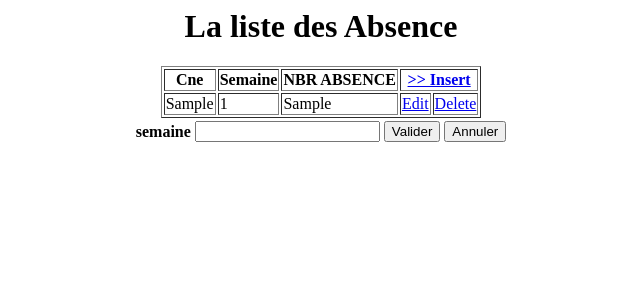
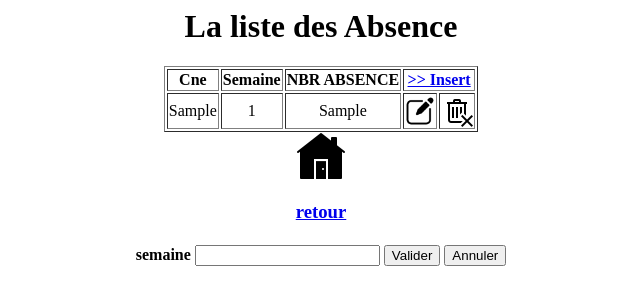
Before and after one commit to souhailbakioui/absenceApp, a PHP site: page /IHM/Absence/absence.php in a window 1280 px wide. Shown: the top 305 px of the page, without its empty margins (319-959 px from the left). Run offline with PHP 8.4, Linux system fonts and the light colour scheme; tables that the repository leaves empty or names only in its code hold one stand-in row (values such as "Sample post"); lists and menus that the app fills with data are empty.

Commit message:
add icons

```diff
--- a/Access_BD/Absence.php
+++ b/Access_BD/Absence.php
@@ -11,16 +11,18 @@ $req="insert into absence(semaine,cne,nbr_abs)
 
 function update($data){
 Global $link;
+var_dump($data);
+die();
 $req="update absence set cne='{$data[1]}',
-                        nbr_abs='{$data[2]}'
-						where semaine='{$data[0]}' and  cne ='$data[1]'";
-//die($req);
+        nbr_abs='{$data[2]}'
+        where semaine='{$data[0]}' and  cne ='$data[1]'";
+
 	mysqli_query($link,$req);
 }
 
-function delete($id,$cin){
+function delete($id){
 Global $link;
-$req="delete from absence where semaine='$id' and  cin ='$cin'";
+$req="delete from absence where  cne ='$id'";
 mysqli_query($link,$req);
 }
 
--- a/IHM/Absence/absence.php
+++ b/IHM/Absence/absence.php
@@ -1,33 +1,40 @@
 <?php
 include_once "../../Access_BD/Absence.php";
-$res=all();
-if((isset($_GET['submitSemain'])&&$_GET['action']=='shearch')){
-    $abcent=getAbsenctBySemain($_GET['nbrSmaine']);
+$res = all();
+if ((isset($_GET['submitSemain']) && $_GET['action'] == 'shearch')) {
+    $abcent = getAbsenctBySemain($_GET['nbrSmaine']);
 }
 
 ?>
 <center>
     <h1>La liste des Absence</h1>
-<table border="1">
+    <table border="1" style="text-align: center;">
         <tr>
             <th>Cne</th>
             <th>Semaine</th>
             <th>NBR ABSENCE</th>
             <th colspan="3"><a href="form.php">>> Insert</a></th>
         </tr>
-<?php while($V=mysqli_fetch_array($res))
-      {
+        <?php while ($V = mysqli_fetch_array($res)) {
         ?>
             <tr>
-        <td> <?=$V[1] ?? ""?></td>
-        <td> <?=$V[0] ?? ""?></td>
-        <td> <?=$V[2] ?? ""?></td>
-        <td><a href="form.php?action=update&id=<?=$V[1]?>">Edit</a></td>
-        <td><a href="../../Traitement/Eleve.php?action=delete&id=<?=$V[1]?>&nom=<?=$V[0]?>">Delete</a></td>
+                <td> <?= $V[1] ?? "" ?></td>
+                <td> <?= $V[0] ?? "" ?></td>
+                <td> <?= $V[2] ?? "" ?></td>
+                <td><a href="form.php?action=update&id=<?= $V[1] ?>">
+                <img src="../../Icons/icons8-edit-48.png" style="height: 30px;">
+            </a></td>
+                <td><a href="../../Traitement/Absence.php?action=delete&id=<?= $V[1] ?>&nom=<?= $V[0] ?>">
+                        <img src="../../Icons/icons8-remove-32.png">
+                    </a>
+                </td>
             </tr>
         <?php } ?>
     </table>
-
+        <a href="../../index.php">
+            <img src="../../Icons/icons8-home-page-100.png" style="height: 50px;">
+            <h3>retour</h3>
+        </a>
     <form action="?action=shearch">
         <table>
             <tr>
@@ -40,7 +47,7 @@ if((isset($_GET['submitSemain'])&&$_GET['action']=='shearch')){
         </table>
     </form>
     <?php
-if(isset($_GET['submitSemain'])&&$_GET['action']=='shearch'){
+    if (isset($_GET['submitSemain']) && $_GET['action'] == 'shearch') {
         getFrontTable($abcent);
     }
     ?>
```
Also changed, not shown: IHM/Eleve/eleve.php (+10 -4 lines), Icons/icons8-edit-48.png (added), Icons/icons8-home-page-100.png (added), Icons/icons8-remove-32.png (added). Lines whose indentation alone changed are shown as unchanged.
